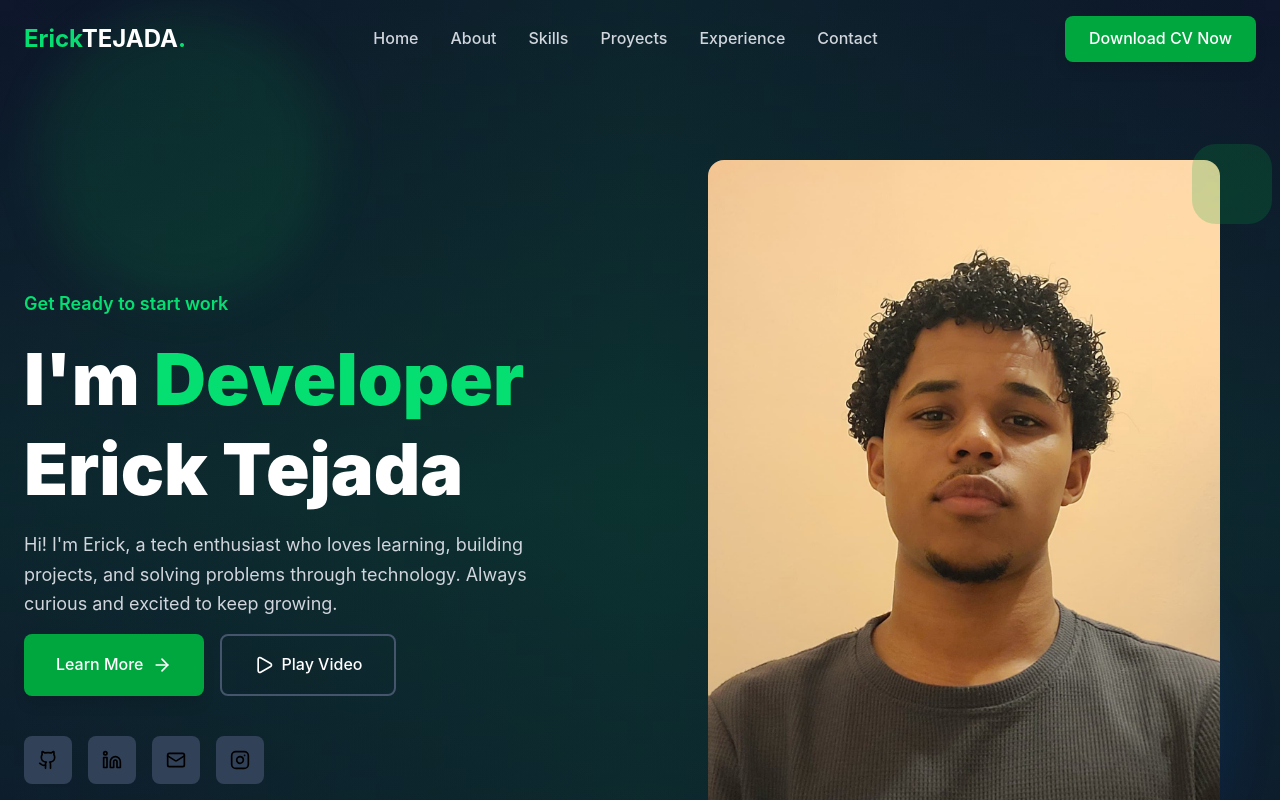
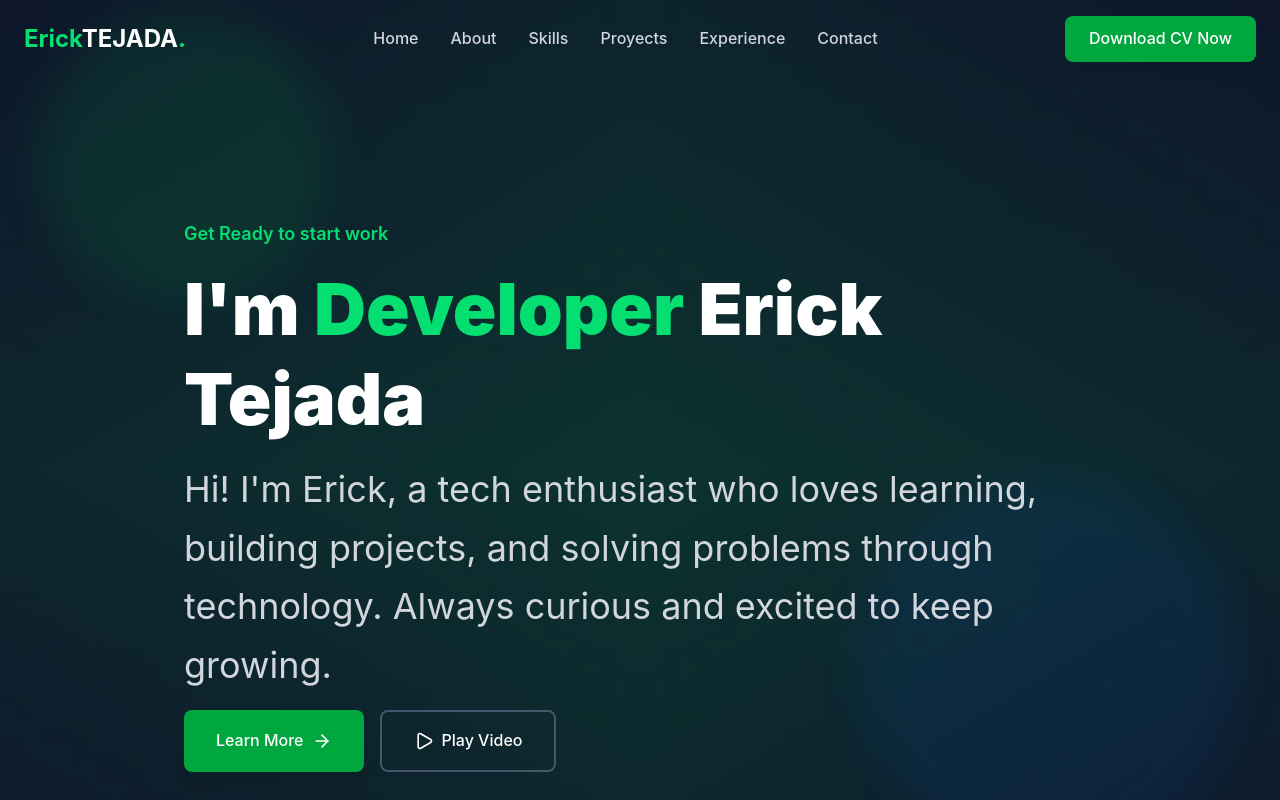
Before and after one commit to ErickDev-T/Portafolio, a React (Vite) app: page / in a window 1280 px wide. Shown: the top 800 px of the page. Built offline with nearby package versions, Linux system fonts and the light colour scheme.

Commit message:
removing photo

```diff
--- a/src/components/Hero.jsx
+++ b/src/components/Hero.jsx
@@ -12,8 +12,7 @@
   return (
     <section
       id="home"
-      className="min-h-screen bg-gradient-to-br from-slate-900 to-slate-900 pt-20 relative overflow-hidden"
-    >
+      className="min-h-screen bg-gradient-to-br from-slate-900 to-slate-900 pt-35 relative overflow-hidden">
       {/* animation background */}
       <div className="absolute inset-0">
         {/* bola verde flotando lento */}
@@ -27,21 +26,19 @@
         <div className="absolute inset-0 bg-gradient-to-b from-transparent via-green-500/9 to-transparent "></div>
       </div>
 
-      <div className="container mx-auto px-6 py-20 relative z-10">
-        <div className="grid lg:grid-cols-2 gap-16 items-center">
+      <div className="flex items-center justify-center">
+        <div className="w-9/12 px-6 py-20 z-10">
             {/* left content */}
-          <div className="space-y-8">
               <div className="space-y-4">
                 <p className={`text-green-400 font-semibold text-lg transition-all duration-1000 ${isVisible ? "opacity-100 translate-y-0" : "opacity-0 translate-y-10"}`}>
                   Get Ready to start work
                 </p>
-              <h1 className={`text-5xl md:text-7xl font-black text-white leading-tight transition-all duration-2000 delay-200  ${isVisible ? "opacity-100 translate-y-0" : "opacity-0 translate-y-10"}`}>I'm    {/* transicin suave cambio de size */}
-
-                <span className="text-green-400"> Developer</span> <br />
+                <h1 className={`text-8xl md:text-7xl font-black text-white leading-tight transition-all duration-2000 delay-200  ${isVisible ? "opacity-100 translate-y-0" : "opacity-0 translate-y-10"}`}>I'm    {/* transicin suave cambio de size */}
+                  <span className="text-green-400"> Developer </span>
                   <span className="text-white">Erick Tejada</span>
                 </h1>
-              <p className={`text-gray-300 text-lg leading-relaxed max-w-lg transition-all duration-2000 delay-400  ${isVisible ? "opacity-100 translate-y-0" : "opacity-0 translate-y-10"}`}>
-                Hi! I'm Erick, a tech enthusiast who loves learning, building projects, and solving problems through technology. Always curious and excited to keep growing.              </p>
+                <p className={`text-gray-300 text-4xl leading-relaxed transition-all duration-2000 delay-400  ${isVisible ? "opacity-100 translate-y-0" : "opacity-0 translate-y-10"}`}>
+                  Hi! I'm Erick, a tech enthusiast who loves learning, building projects, and solving problems through technology. Always curious and excited to keep growing.</p>
                 <div className={`flex flex-wrap gap-4 transition-all duration-1000 delay-600  ${isVisible ? "opacity-100 translate-y-0" : "opacity-0 translate-y-10"}`}>
                   <button className="bg-green-600 text-white px-8 py-4 rounded-lg hover:bg-green-700 transition-all duration-3000 flex items-center gap-2 group shadow-lg hover:shadow-xl font-medium hover:scale-105">
                     Learn More
@@ -74,21 +71,6 @@
                 </div>
               </div>
             </div>
-          {/* right background */}
-          <div className={`relative transition-all duration-2000 delay-300  ${isVisible ? "opacity-100 translate-y-0" : "opacity-0 translate-y-10"}`}>
-            <div className="relative">
-              <div className="w-full max-w-lg mx-auto">
-                <div className="relative group">
-                  <img src={photo} className="w-full rounded-2xl transition-all duration-500 group-hover:scale-105"></img>
-                </div>
-              </div>
-
-              <div className="absolute -top-4 -right-4 w-20 h-20 bg-green-600 rounded-3xl opacity-20 hover:rotate-6"></div>
-              <div className="absolute -left-4 -button-4 w-20 h-20 bg-blue-600 rounded-full opacity-20 hover:bg-blue-50"></div>
-
-            </div>
-          </div>
-        </div>
           </div>
     </section>
   );
```
Lines whose indentation alone changed are shown as unchanged.
